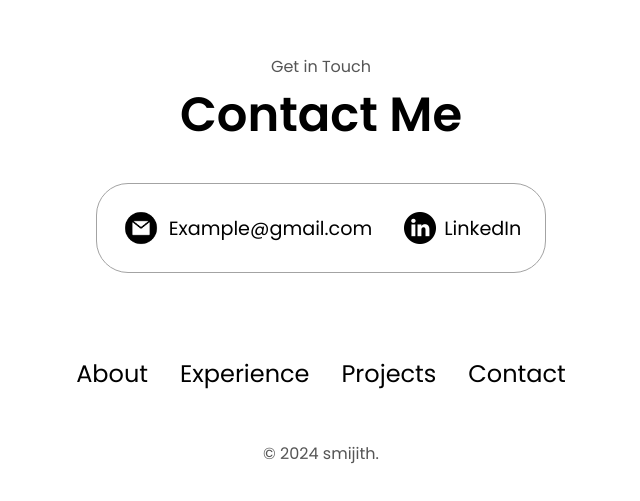
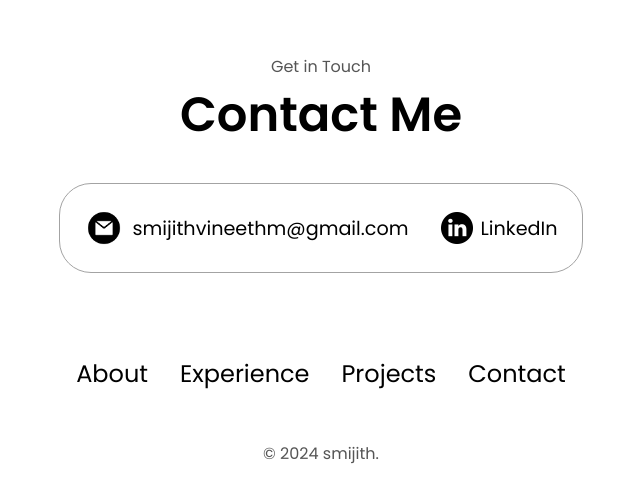
Before and after one commit to smijithvineeth/My-portfolio, a plain HTML site: page index.html in a window 1280 px wide. Shown: the part 7386-7887 px from the top of the page, without its empty margins (319-959 px from the left). Drawn offline with nearby package versions, Linux system fonts and the light colour scheme.

Commit message:
update files

```diff
--- a/index.html
+++ b/index.html
@@ -502,7 +502,7 @@
             alt="Email icon"
             class="icon contact-icon email-icon"
           />
-          <p><a href="mailto:smijithvineethm@gmail.com">Example@gmail.com</a></p>
+          <p><a href="mailto:smijithvineethm@gmail.com">smijithvineethm@gmail.com</a></p>
         </div>
         <div class="contact-info-container">
           <img
--- a/script.js
+++ b/script.js
@@ -7,16 +7,16 @@ function toggleMenu() {
 
 const sr = ScrollReveal({
   origin: 'top',
-  distance: '25px',
-  duration: 1700,
+  distance: '35px',
+  duration: 2000,
   reset: true
 });
 
 sr.reveal(`.secnew,.btn-container, .socialcontainer,
           .section-container,.EXP, .text-container,
-          .experience-details-container,
+          .article-container,.experience-sub-title project-title,btn-container
           .contact-info-upper-container,.certificate-container`, {
-  interval: 100
+  interval: 10
 });
 
 console.log("ScrollReveal initialized");
```
